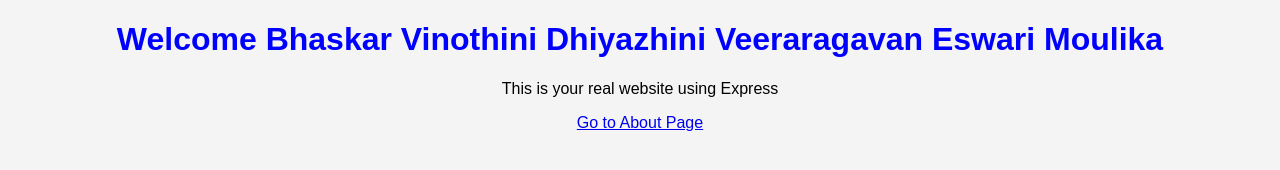
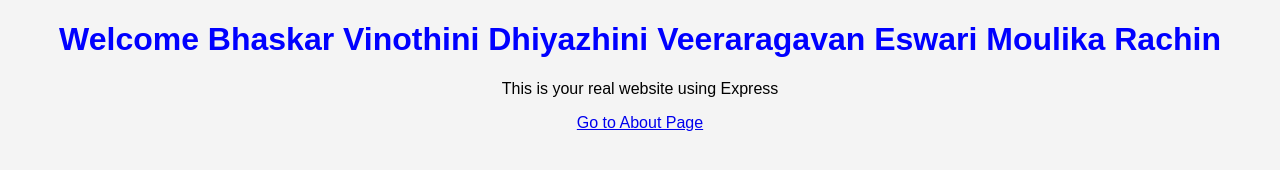
Before and after one commit to bhaskarveeraragavanofficial/my-node-app, a website: page views/index.html in a window 1280 px wide. Drawn offline with Linux system fonts and the light colour scheme.

Commit message:
Brance Updated

```diff
--- a/views/index.html
+++ b/views/index.html
@@ -5,7 +5,7 @@
   <link rel="stylesheet" href="/style.css">
 </head>
 <body>
-  <h1>Welcome Bhaskar Vinothini Dhiyazhini Veeraragavan Eswari Moulika</h1>
+  <h1>Welcome Bhaskar Vinothini Dhiyazhini Veeraragavan Eswari Moulika Rachin</h1>
   <p>This is your real website using Express</p>
 
   <a href="/about">Go to About Page</a>
```
